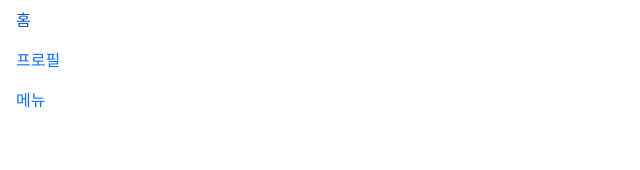
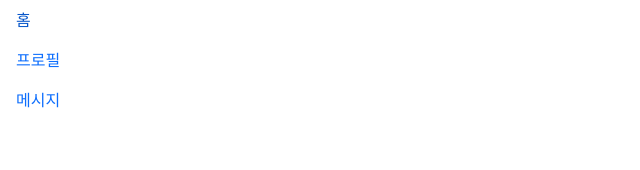
Before and after one commit to PolarbearHam/MATA2, a React (Create React App) app in the folder mata2/: page / in a window 1280 px wide. Shown: the top 170 px of the page, without its empty margins (0-640 px from the left). Built offline with nearby package versions, Linux system fonts and the light colour scheme.

Commit message:
Feat: Welcome, Dashboard 레이아웃

```diff
--- a/mata2/src/App.js
+++ b/mata2/src/App.js
@@ -5,16 +5,22 @@
 import Collapse from './views/Collapse';
 import Sidebar from './components/Sidebar';
 import ServiceCustom from './views/ServiceCustom';
-
+import DashboardLayout from './layout/DashboardLayout';
+import WelcomeLayout from "./layout/WelcomeLayout";
 
 function App() {
 	return(
 		<BrowserRouter>
-      <Sidebar/>
 			<Routes>
-        <Route path='/service/:id/setting' element={ServiceCustom()}/>
-        <Route path='*' element={Collapse}/>
-
+				<Route path='/' element={
+					<WelcomeLayout>
+					</WelcomeLayout>
+				}/>
+        <Route path='/service/:id/setting' element={
+					<DashboardLayout>
+						<ServiceCustom/>
+					</DashboardLayout>
+				}/>
       </Routes>
 		</BrowserRouter>
 	)
--- a/mata2/src/components/Nav.js
+++ b/mata2/src/components/Header.js
@@ -1,6 +1,6 @@
 import React from 'react';
 import 'bootstrap/dist/css/bootstrap.min.css';
-const nav = () => {
+const Header = () => {
     return (
         <nav>
             <ul class="nav flex-column">
@@ -18,4 +18,4 @@
     );
 };
 
-export default nav;
+export default Header;
--- a/mata2/src/components/Sidebar.js
+++ b/mata2/src/components/Sidebar.js
@@ -10,12 +10,6 @@
   return (
     <div>
       <Nav vertical>
-        <NavItem>
-          <NavLink href="#">홈</NavLink>
-        </NavItem>
-        <NavItem>
-          <NavLink href="#">프로필</NavLink>
-        </NavItem>
         <NavItem onClick={toggle}>
           <NavLink>메뉴</NavLink>
         </NavItem>
--- /dev/null
+++ b/mata2/src/layout/DashboardLayout.js
@@ -0,0 +1,15 @@
+import {Outlet} from "react-router-dom";
+import Header from "../components/Header";
+import Sidebar from "../components/Sidebar";
+
+const Dashboard = (props) => {
+  return (
+    <div>
+      <Header/>
+      <Sidebar/>
+      {props.children}
+    </div>
+  )
+}
+
+export default Dashboard;
--- /dev/null
+++ b/mata2/src/layout/WelcomeLayout.js
@@ -0,0 +1,14 @@
+import {Outlet} from "react-router-dom";
+import Header from "../components/Header";
+import Sidebar from "../components/Sidebar";
+
+const Welcome = (props) => {
+  return (
+    <div>
+      <Header/>
+      {props.children}
+    </div>
+  )
+}
+
+export default Welcome;
```
